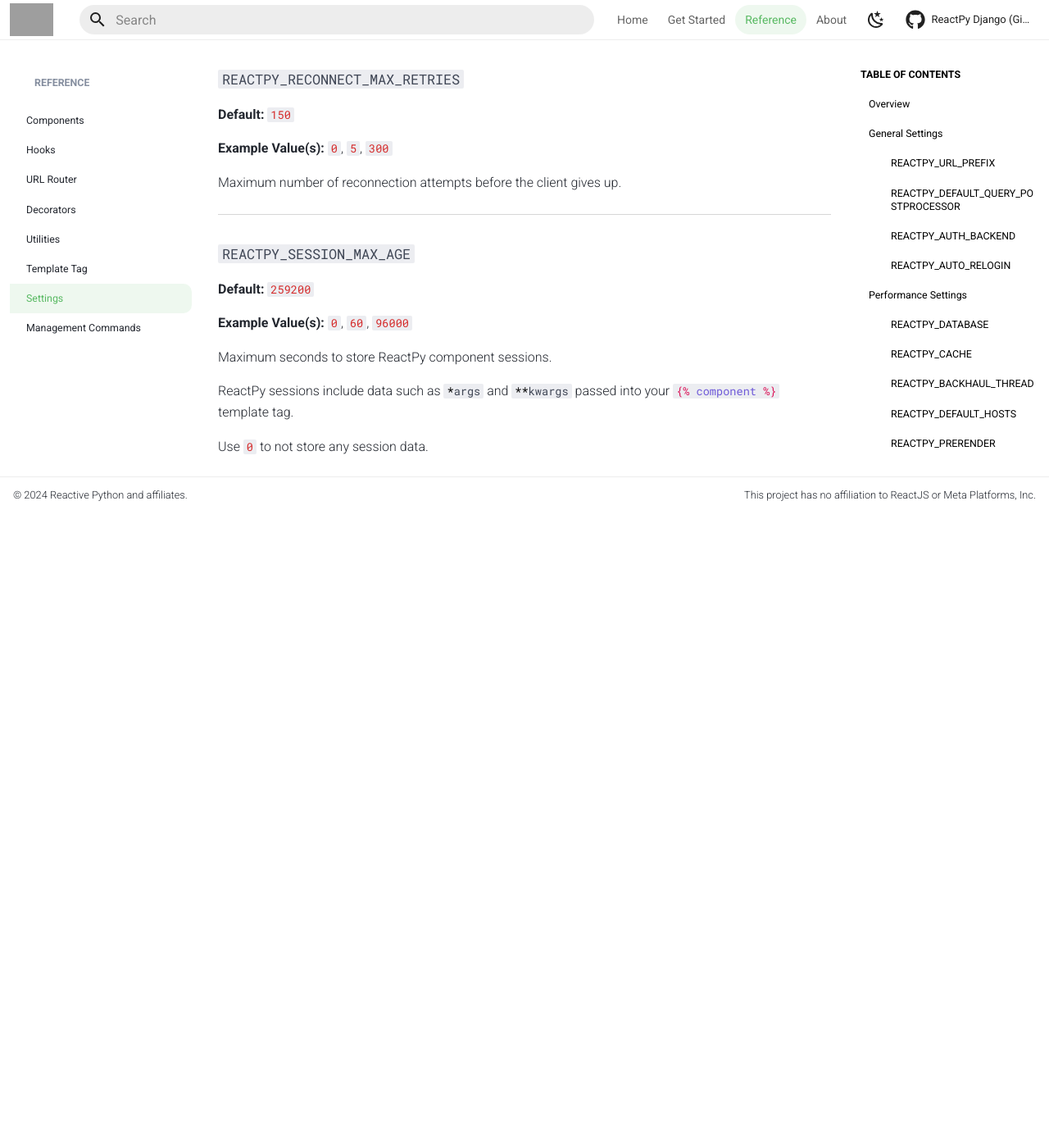
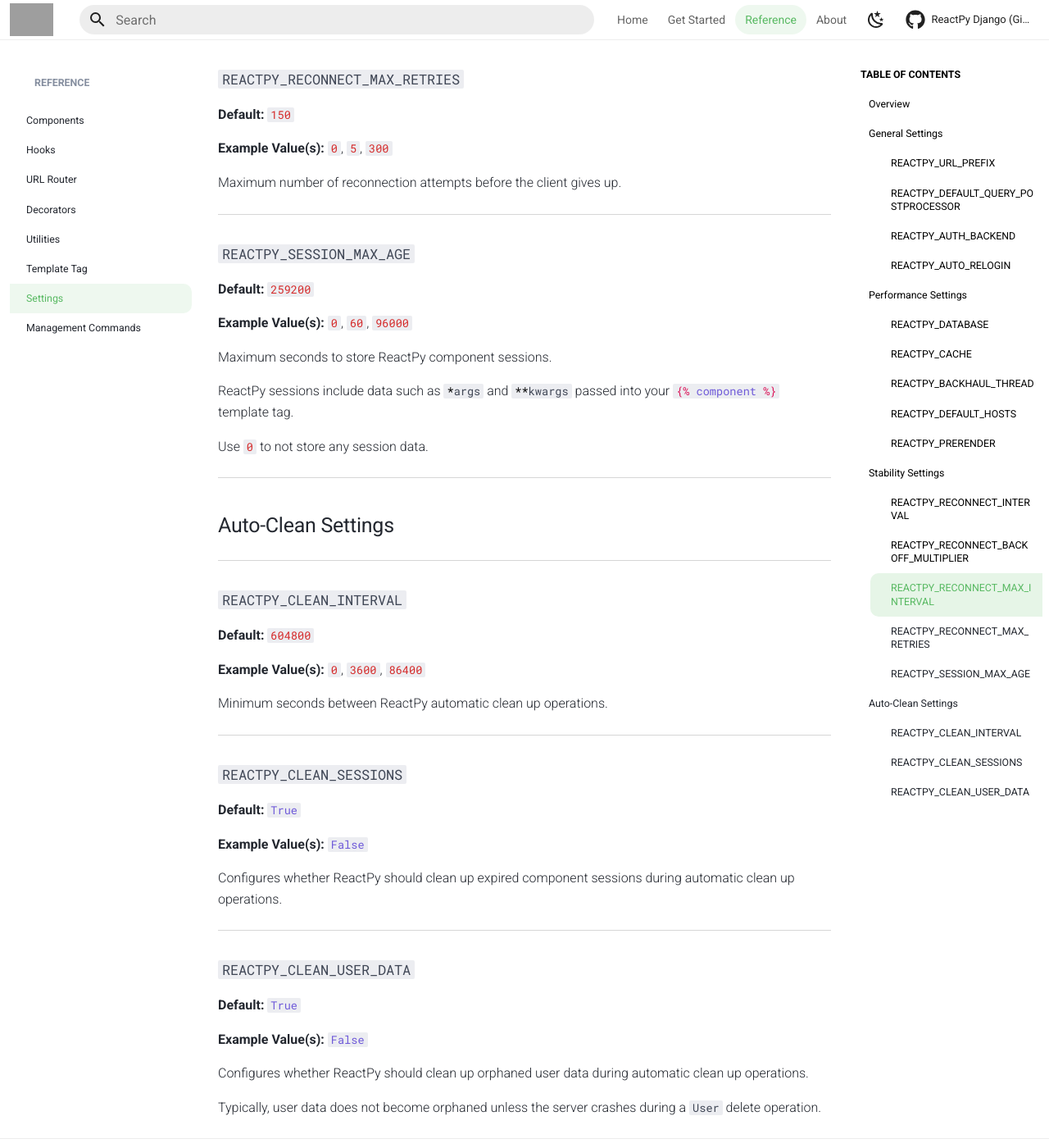
Before and after one commit to reactive-python/reactpy-django, an MkDocs documentation site: the page built from docs/src/reference/settings.md, in a window 1280 px wide and 1400 px high, scrolled down 4332 px. Shown: the whole window at 82% size. Built offline with MkDocs 1.6.1 and Material for MkDocs 9.7.7, drawn with Linux system fonts in a browser that asks for light colours; comment, search, counter and statistics services are not loaded; the version menu is left out; before the commit the page ends 4959 px from its top, so only the background shows below that; grey boxes are pictures that could not be loaded.

Commit message:
Auto-Clean Settings docs

```diff
--- a/docs/src/reference/settings.md
+++ b/docs/src/reference/settings.md
@@ -216,3 +216,39 @@ Maximum seconds to store ReactPy component sessions.
 ReactPy sessions include data such as `#!python *args` and `#!python **kwargs` passed into your `#!jinja {% component %}` template tag.
 
 Use `#!python 0` to not store any session data.
+
+---
+
+## Auto-Clean Settings
+
+---
+
+### `#!python REACTPY_CLEAN_INTERVAL`
+
+**Default:** `#!python 604800`
+
+**Example Value(s):** `#!python 0`, `#!python 3600`, `#!python 86400`
+
+Minimum seconds between ReactPy automatic clean up operations.
+
+---
+
+### `#!python REACTPY_CLEAN_SESSIONS`
+
+**Default:** `#!python True`
+
+**Example Value(s):** `#!python False`
+
+Configures whether ReactPy should clean up expired component sessions during automatic clean up operations.
+
+---
+
+### `#!python REACTPY_CLEAN_USER_DATA`
+
+**Default:** `#!python True`
+
+**Example Value(s):** `#!python False`
+
+Configures whether ReactPy should clean up orphaned user data during automatic clean up operations.
+
+Typically, user data does not become orphaned unless the server crashes during a `#!python User` delete operation.
```
